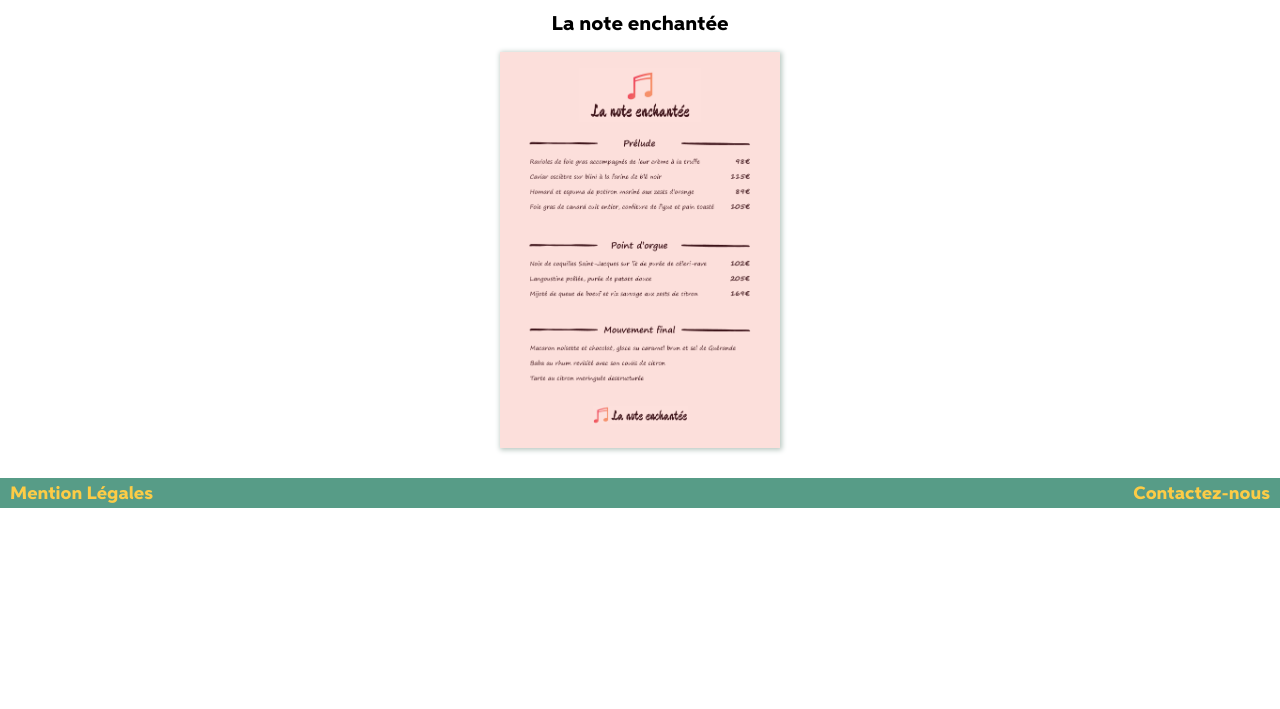
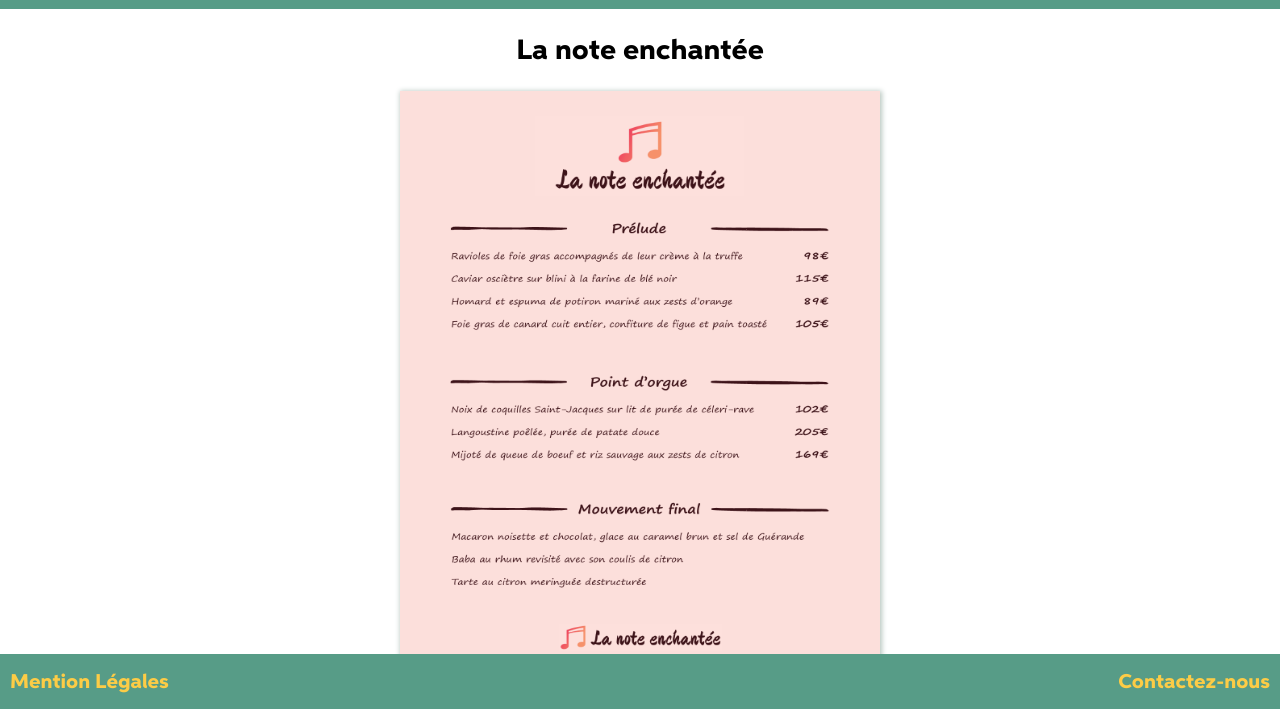
Before and after one commit to Erablast/erablast.github.io, a website: page menu-note/index.html in a window 1280 px wide. Shown: the part 91-800 px from the top of the page. Drawn offline with Linux system fonts and the light colour scheme.

Commit message:
Menus et mentions légales adaptés pour une plus grande résolution

```diff
--- a/media-queries.css
+++ b/media-queries.css
@@ -8,7 +8,7 @@
     .navbar__title{
         font-size: 40px;
     }
-    /* Menus */
+    /* Body */
     .menu_wrapper__item {
       max-width: 200px;
       min-height: 300px;
@@ -58,5 +58,27 @@
     .footer__link{
         font-size: 20px;
     }
+    /* Menus */
+    .menu-title{
+        font-size: 28px;
+    }
+    .menu-container {
+        margin: auto;
+        width: 480px;
+        height: 596px;
+        display: flex;
+        box-shadow: 1px 1px 5px 1px #b9c7c0;
+        overflow: hidden;
+      }
+    .menu-img{
+        width: 480px;
+        height: 596px;
+    }
+    /* Mentions légales */
+    .mention-text{
+        font-size: 20px;
+        max-width: 400px;
+        margin: auto;
 
+    }
   }
--- a/mentions-legales/style.css
+++ b/mentions-legales/style.css
@@ -29,6 +29,9 @@ html, body, .navbar__title {
 }
 
 footer {
+  width: 100%;
+  position: fixed;
+  bottom: 0px;
   height: 30px;
   background-color: #579c87;
   display: flex;
--- a/menu-chic/style.css
+++ b/menu-chic/style.css
@@ -44,6 +44,9 @@ a {
   }
 
   footer {
+    width: 100%;
+    position: fixed;
+    bottom: 0px;
     margin-top: 30px;
     height: 30px;
     background-color: #579c87;
--- a/menu-gout/style.css
+++ b/menu-gout/style.css
@@ -44,6 +44,9 @@ a {
   }
 
   footer {
+    width: 100%;
+    position: fixed;
+    bottom: 0px;
     margin-top: 30px;
     height: 30px;
     background-color: #579c87;
--- a/menu-note/index.html
+++ b/menu-note/index.html
@@ -3,6 +3,7 @@
     <head>
         <link rel="stylesheet" href="style.css">
         <link rel="stylesheet" href="../fonts.css">
+        <link rel="stylesheet" href="../media-queries.css">
         <meta name="viewport" content="width=device-width, initial-scale=1.0">
         <script src="https://kit.fontawesome.com/17de0c4c22.js" crossorigin="anonymous"></script>
         <meta charset="utf-8">
--- a/menu-note/style.css
+++ b/menu-note/style.css
@@ -44,8 +44,10 @@ html, body, .navbar__title {
 }
 
 footer {
-  margin-top: 30px;
   height: 30px;
+  width: 100%;
+  position: fixed;
+  bottom: 0px;
   background-color: #579c87;
   display: flex;
   align-items: center;
--- a/menu-papille/style.css
+++ b/menu-papille/style.css
@@ -44,6 +44,9 @@ a {
   }
 
   footer {
+    width: 100%;
+    position: fixed;
+    bottom: 0px;
     margin-top: 30px;
     height: 30px;
     background-color: #579c87;
--- a/style.css
+++ b/style.css
@@ -144,9 +144,9 @@ html, body, .navbar__title {
 }
 
 footer {
-  position: sticky;
+  position: fixed;
   bottom: 0;
-  widht: 100%;
+  width: 100%;
   height: 30px;
   background-color: #579c87;
   display: flex;
```
Also changed, not shown: mentions-legales/index.html (+2 -1 lines), menu-chic/index.html (+1 -0 lines), menu-gout/index.html (+1 -0 lines), menu-papille/index.html (+1 -0 lines).
